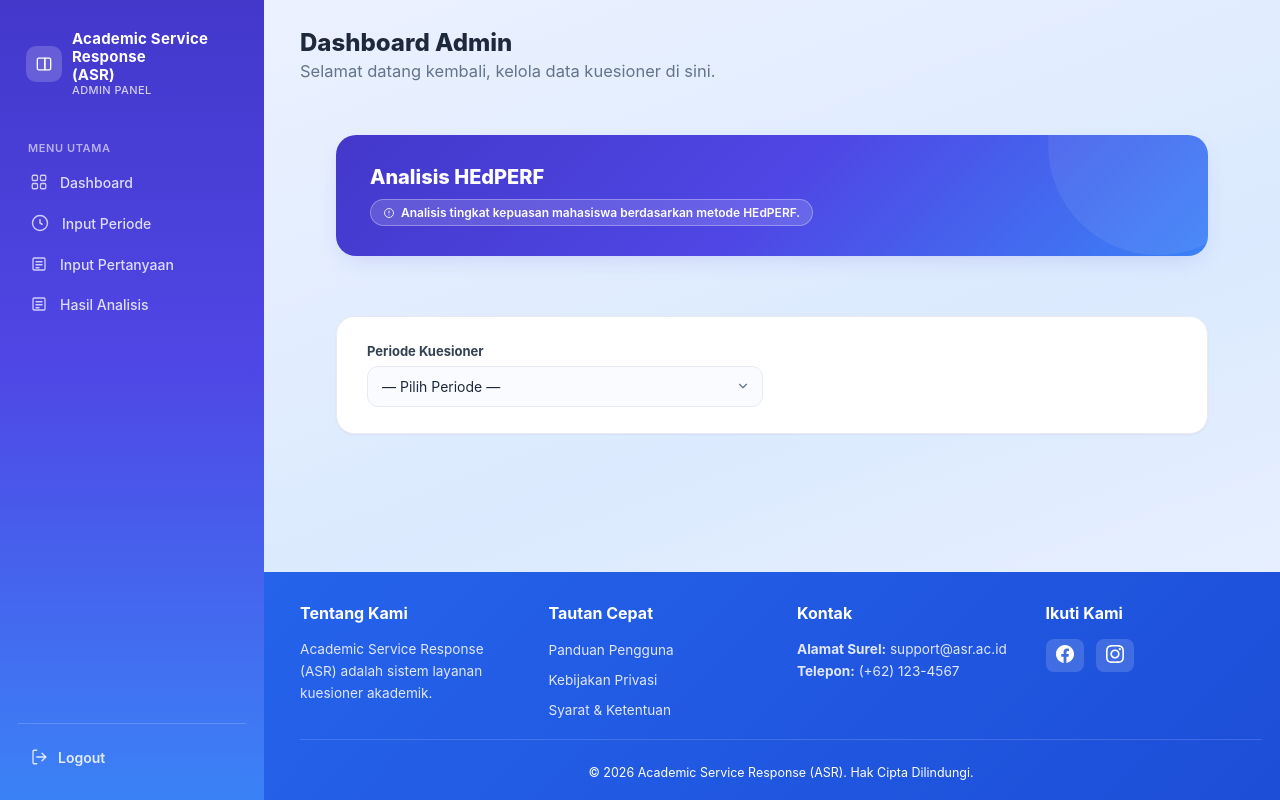
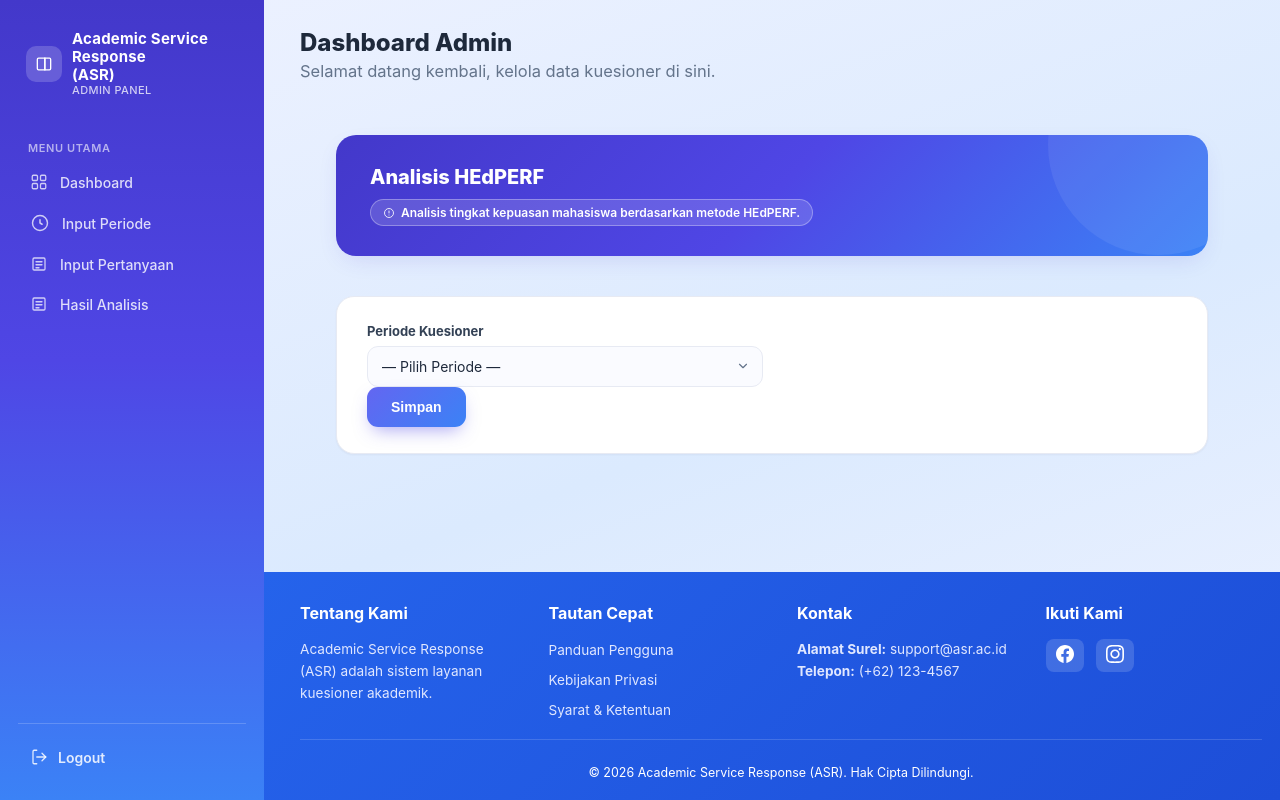
Before and after one commit to Nexuss-void/web_layanan_akademik_hosting, a Django app: template templates/hasil_kuesioner/analysis.html in a window 1280 px wide. Run offline with Django 4.2, Linux system fonts and the light colour scheme; the template is opened without the code that fills it, so the values that code supplies are empty; some libraries are stand-ins or nearby versions.

Commit message:
~ update sistem 24/0726

```diff
--- a/templates/hasil_kuesioner/analysis.html
+++ b/templates/hasil_kuesioner/analysis.html
@@ -34,6 +34,9 @@
                                 </option>
                                 {% endfor %}
                             </select>
+                            <button class="btn btn-primary" type="submit">
+                                Simpan
+                            </button>
                         </form>
                     </div>
                 </div>
```
